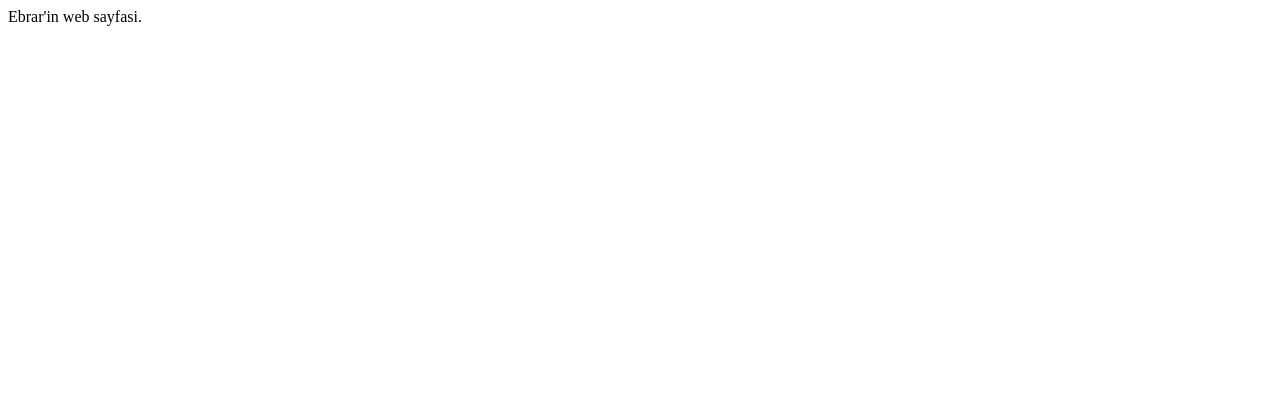
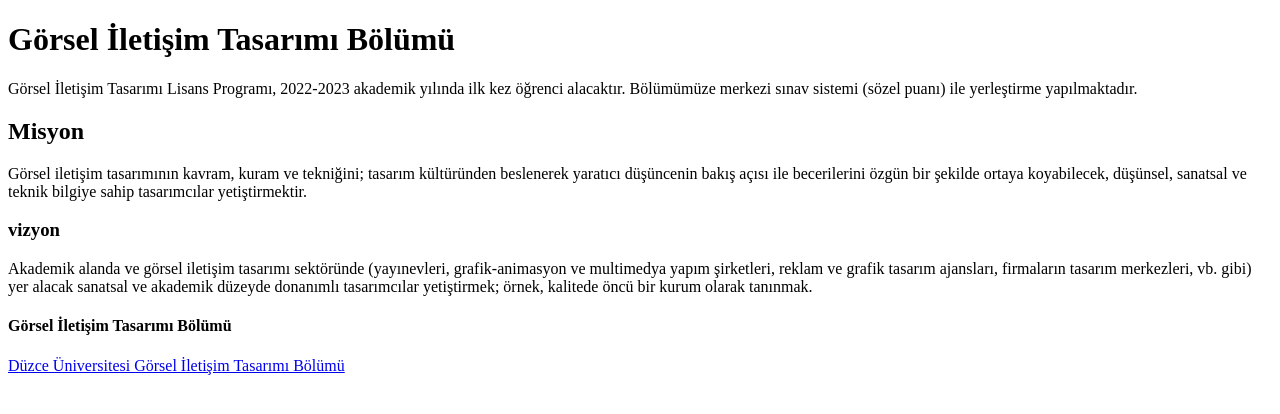
Before and after one commit to leonebrar0888-arch/Ebrar-in-web-sayfas-, a plain HTML site: page index.html in a window 1280 px wide. Drawn offline with Linux system fonts and the light colour scheme.

Commit message:
Add files via upload

```diff
--- a/index.html
+++ b/index.html
@@ -1 +1,30 @@
-Ebrar'in web sayfasi.
+<!DOCTYPE html>
+<html lang="tr">
+<head>
+    <meta charset="UTF-8">
+    <meta name="viewport" content="width=device-width, initial-scale=1.0">
+    <title>Document</title>
+<h1>Görsel İletişim Tasarımı Bölümü</h1>
+<p>Görsel İletişim Tasarımı Lisans Programı, 2022-2023 akademik yılında ilk kez öğrenci
+     alacaktır. Bölümümüze merkezi sınav sistemi (sözel puanı) ile yerleştirme yapılmaktadır.</p>
+
+
+
+<h2>Misyon</h2>
+<p>
+    Görsel iletişim tasarımının kavram, kuram ve tekniğini; tasarım kültüründen
+     beslenerek yaratıcı düşüncenin bakış açısı ile becerilerini özgün bir şekilde ortaya koyabilecek, düşünsel, sanatsal ve teknik bilgiye sahip tasarımcılar yetiştirmektir.
+</p>
+<h3>vizyon</h3>
+<p>
+    Akademik alanda ve görsel iletişim tasarımı sektöründe (yayınevleri, grafik-animasyon
+     ve multimedya yapım şirketleri, reklam ve grafik tasarım ajansları, firmaların tasarım merkezleri,  vb. gibi) yer alacak sanatsal ve akademik düzeyde donanımlı tasarımcılar yetiştirmek; örnek, kalitede öncü bir kurum olarak tanınmak.
+</p>
+<h4>Görsel İletişim Tasarımı Bölümü</h4>
+<a href="https://stf.duzce.edu.tr/sayfa/6b23/gorsel-letisim-tasarimi" target="_blank">Düzce Üniversitesi Görsel
+    İletişim Tasarımı Bölümü</a>
+
+
+
+</body>
+</html>
```
